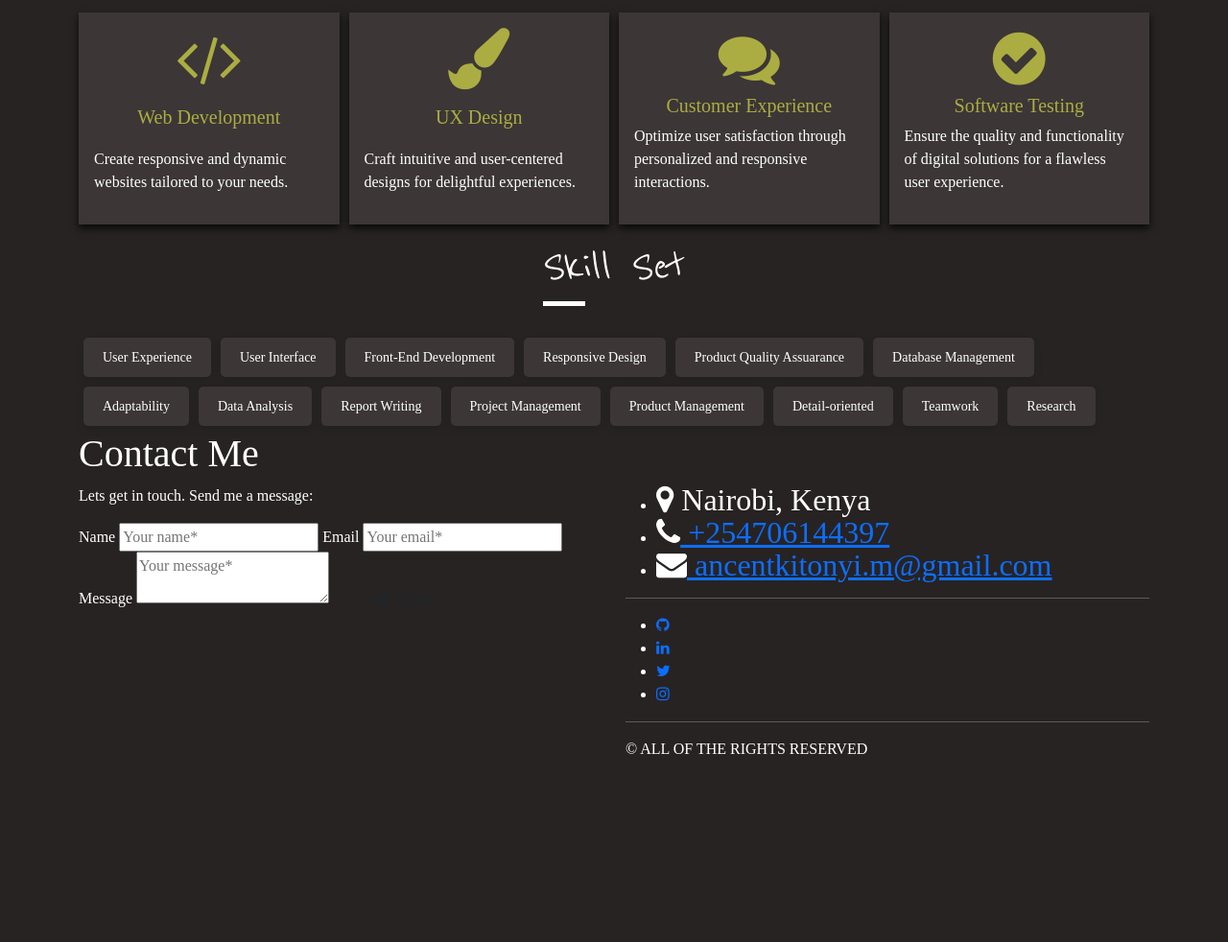
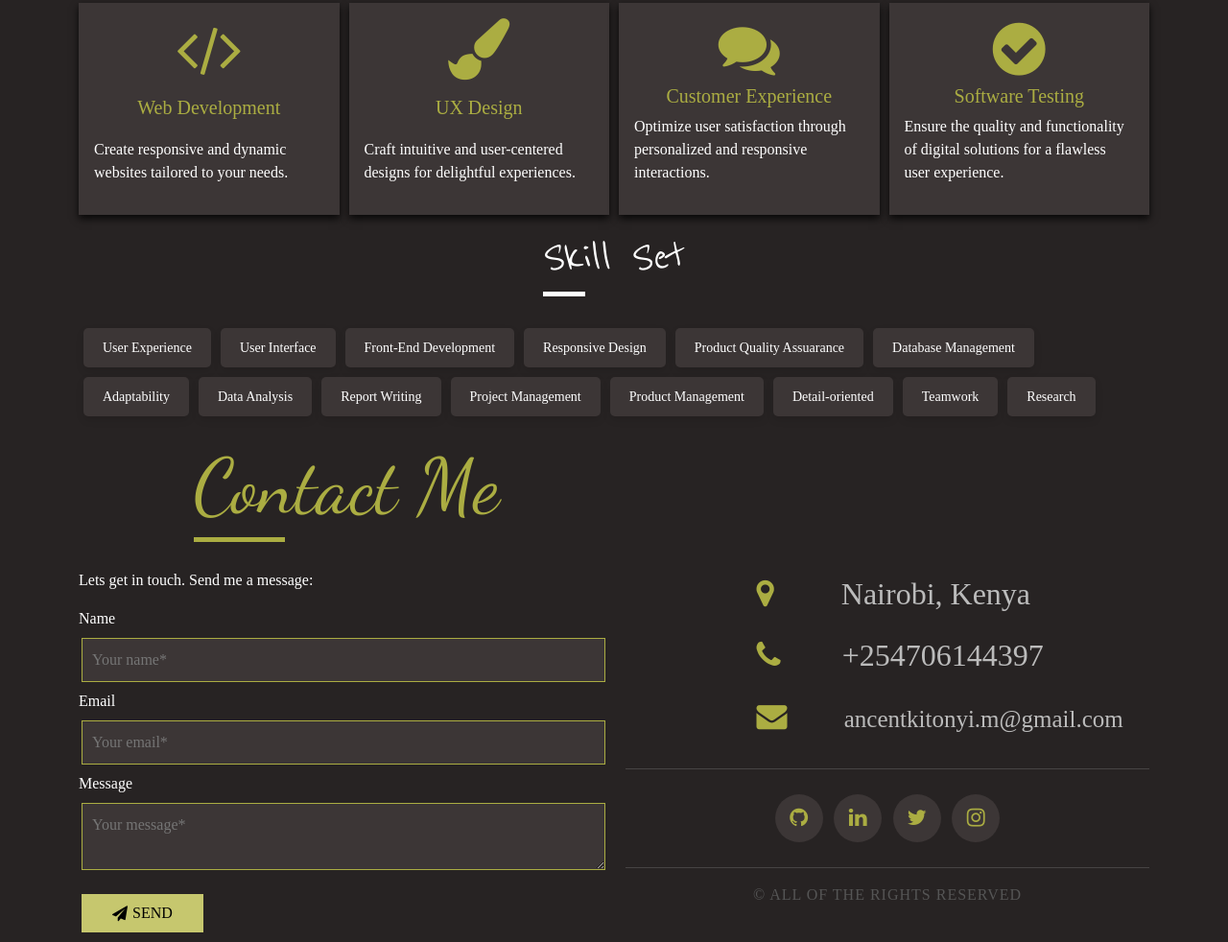
Before and after one commit to ancentkitonyi/portfolio, a plain HTML site: page index.html in a window 1280 px wide. Shown: the part 1380-2362 px from the top of the page at 96% size. Before the commit the page ends 2173 px from the top, so only its background shows below. Drawn offline with nearby package versions, Linux system fonts and the light colour scheme.

Commit message:
modified the contact section

```diff
--- a/css/style.css
+++ b/css/style.css
@@ -173,7 +173,7 @@ body {
     color: #ABAD42;
     font-family: 'Dancing Script';
     font-size: 80px;
-    padding-bottom: 20px;
+    padding-bottom: 10px;
     padding-top: 20px;
     position: relative;
 }
@@ -307,3 +307,179 @@ body {
     color: black;
     transform: translateY(-3px);
 }
+
+
+/********* CONTACTS SECTION ********/
+
+.contacts {
+    text-align: justify;
+}
+
+.contact-heading {
+    display: flex;
+    flex-direction: column;
+    justify-content:end;
+    align-items: center;
+}
+
+.contact-heading h1 {
+    color: #ABAD42;
+    font-family: 'Dancing Script';
+    font-size: 80px;
+    padding-bottom: 10px;
+    padding-top: 20px;
+    position: relative;
+}
+
+.contact-heading h1::after {
+    content: '';
+    display: block;
+    position: absolute;
+    bottom: 0px;
+    left: 0;
+    width: 30%;
+    height: 5px;
+    background-color: #ABAD42;
+}
+
+.contact-form {
+  display: flex;
+  flex-direction: column;
+  align-items: flex-start;
+  text-align: left;
+  padding-top: 20px;
+}
+
+.form-input, textarea {
+  width: 100%;
+  padding: 10px;
+  margin: 8px 3px;
+  display: inline-block;
+  border: 1px solid #ABAD42;
+  box-sizing: border-box;
+  background-color: #3C3636;
+  color: white;
+}
+
+.sendBtn {
+  background-color: #C6C76E;
+  color: black;
+  margin-left: 3px;
+  height: 40px;
+  display: flex;
+  align-items: center;
+  justify-content: center;
+  transition: all 0.2s ease-in-out;
+}
+
+.sendBtn i {
+  margin-right: 5px;
+}
+
+.sendBtn:hover {
+  background-color: #ABAD42;
+  color: white;
+  border: 2px solid #ABAD42;
+  transform: translateY(-5px);
+}
+
+/** Location, Phone, Email Section **/
+
+.contact-list {
+    list-style-type: none;
+    padding-left: 25%;
+    padding-top: 20px;
+  }
+
+.list-item {
+    line-height: 4;
+    color: #ABAD42;
+  }
+
+.place {
+    margin-left: 62px;
+  }
+
+.phone {
+    margin-left: 56px;
+  }
+
+.gmail {
+    margin-left: 53px;
+    font-size: 25px;
+  }
+
+.contact-text, .contact-text a {
+    color: #bbb;
+    text-decoration: none;
+    transition-duration: 0.2s;
+  }
+
+.contact-text a:hover {
+    color: #fff;
+    text-decoration: none;
+  }
+
+.social-media-list {
+    position: relative;
+    font-size: 22px;
+    text-align: center;
+    width: 100%;
+    margin: 0 auto;
+    padding: 0;
+  }
+
+.social-media-list li a {
+    color: #ABAD42;
+  }
+
+.social-media-list li {
+    position: relative;
+    display: inline-block;
+    height: 50px;
+    width: 50px;
+    margin: 10px 3px;
+    line-height: 50px;
+    border-radius: 50%;
+    background-color: #3C3636;
+    cursor: pointer;
+    transition: all .2s ease-in-out;
+  }
+
+.social-media-list li:after {
+    content: '';
+    position: absolute;
+    top: 0;
+    left: 0;
+    width: 50px;
+    height: 50px;
+    line-height: 50px;
+    border-radius: 50%;
+    opacity: 0;
+    box-shadow: 0 0 0 1px #ABAD42;
+    transition: all .2s ease-in-out;
+  }
+
+.social-media-list li:hover {
+    background-color: #ABAD42;
+  }
+
+.social-media-list li:hover:after {
+    opacity: 1;
+    transform: scale(1.12);
+    transition-timing-function: cubic-bezier(0.37,0.74,0.15,1.65);
+  }
+
+.social-media-list li:hover a {
+    color: #000;
+  }
+
+.copyright {
+    color: #555;
+    letter-spacing: 1px;
+    text-align: center;
+  }
+
+hr {
+    border-color: rgba(255,255,255,.6);
+  }
```
